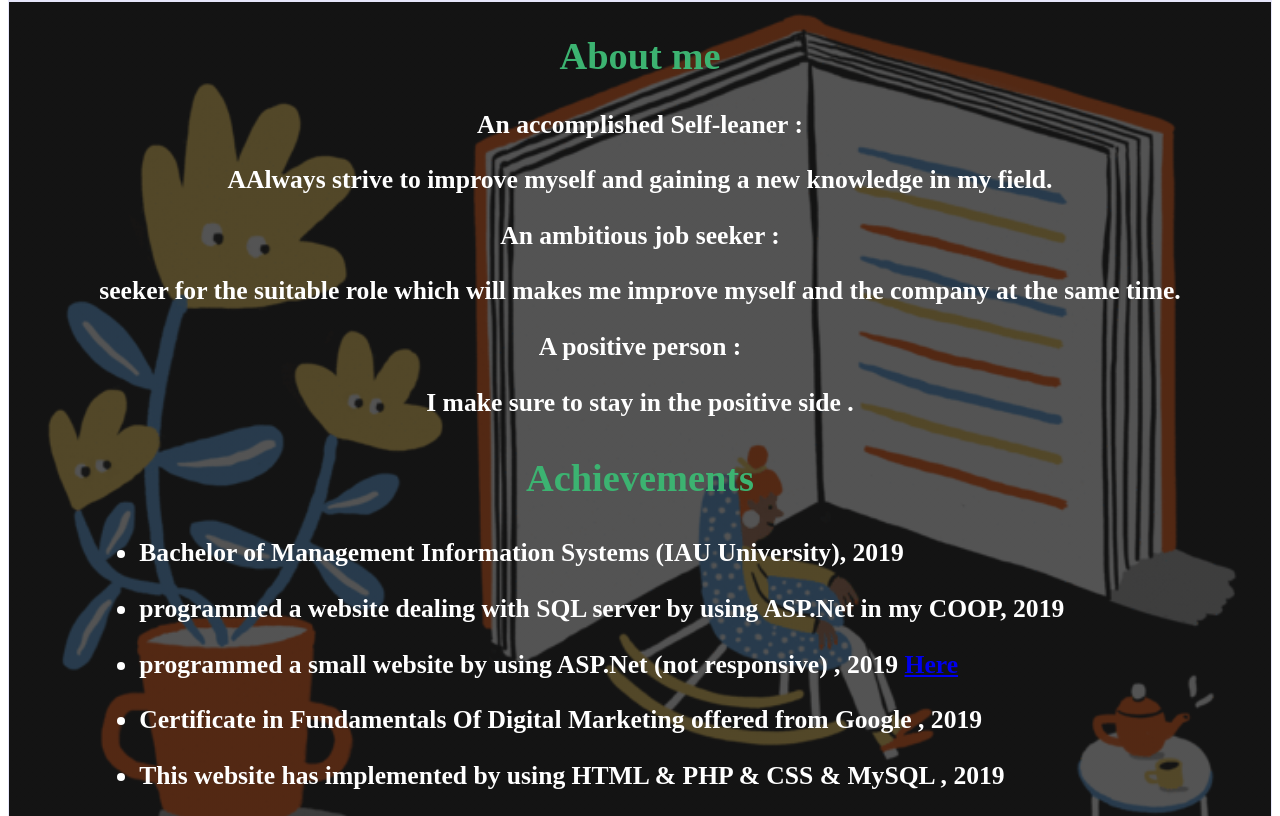
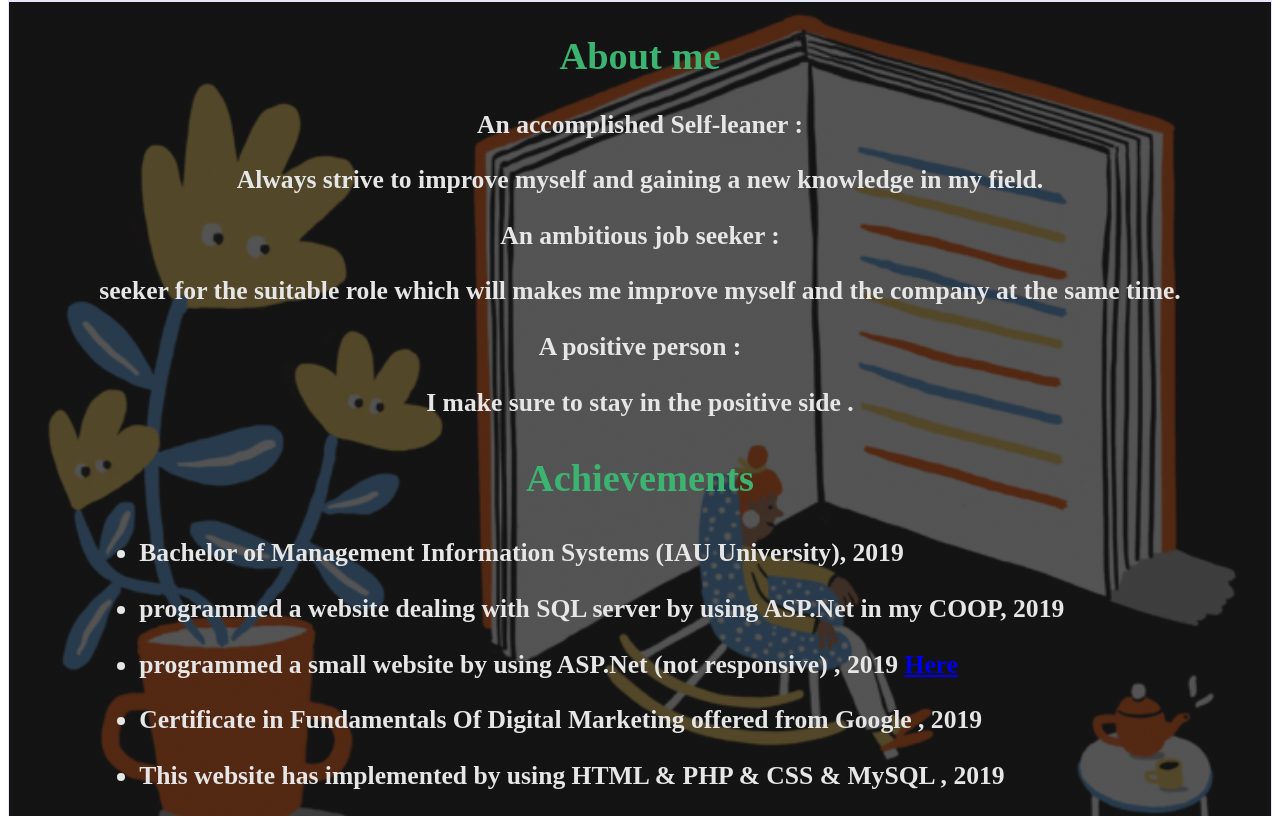
Before and after one commit to njoudbajandouh/PersonalWebSite, a PHP site: page / in a window 1280 px wide. Shown: the part 429-1245 px from the top of the page. Run offline with PHP 8.4, Linux system fonts and the light colour scheme; data that the repository does not hold is empty.

Commit message:
Update index.php

```diff
--- a/index.php
+++ b/index.php
@@ -60,15 +60,15 @@ else{
             <section id="about">
                 <div class="section-inner">
                     <b><h2 style="font-size:3vw ; color:MediumSeaGreen">About me</h2></b>
-                    <b><p style="font-size:2vw ; color:white">An accomplished Self-leaner :  </p></b>
-					     <b><p style="font-size:2vw ; color:white">AAlways strive to improve myself and gaining a new knowledge in my field.</p></b>
-						      <b><p style="font-size:2vw ; color:white">An ambitious job seeker : </p></b>
-							       <b><p style="font-size:2vw ; color:white">seeker for the suitable role which will makes me improve myself and the company at the same time. </p></b>
-								        <b><p style="font-size:2vw ; color:white ">A positive person :</p></b>
-										     <b><p style="font-size:2vw ; color:white ">I make sure to stay in the positive side .</p></b>
+                    <b><p style="font-size:2vw ; color:#e6e6e6">An accomplished Self-leaner :  </p></b>
+					     <b><p style="font-size:2vw ; color:#e6e6e6">Always strive to improve myself and gaining a new knowledge in my field.</p></b>
+						      <b><p style="font-size:2vw ; color:#e6e6e6">An ambitious job seeker : </p></b>
+							       <b><p style="font-size:2vw ; color:#e6e6e6">seeker for the suitable role which will makes me improve myself and the company at the same time. </p></b>
+								        <b><p style="font-size:2vw ; color:#e6e6e6 ">A positive person :</p></b>
+										     <b><p style="font-size:2vw ; color:#e6e6e6 ">I make sure to stay in the positive side .</p></b>
 
                     <b><h3 style="font-size:3vw ; color:MediumSeaGreen">Achievements</h3></b>
-                  <b>  <ul style="font-size:2vw ; color:white ; text-align:left">
+                  <b>  <ul style="font-size:2vw ; color:#e6e6e6 ; text-align:left">
                         <li>Bachelor of Management Information Systems (IAU University), 2019</li>
 						<p></p>
 
@@ -112,7 +112,7 @@ else{
 </td>
 
 </tr>
-<tr style="font-size:2vw ; color:white">
+<tr style="font-size:2vw ; color:#e6e6e6">
 
 <td>
 Fitness
@@ -141,8 +141,8 @@ Music
 
                     <h2 style="font-size:3vw ; color:MediumSeaGreen">You can find me on:</h2>
 
-							<div style="overflow-x:auto;">
-<b><table style="margin-center: 100px;">
+						<div style="overflow-x:auto;">
+<table style="margin-center: 100px;">
 <tr>
 
 <td>
@@ -152,18 +152,19 @@ Music
 </td>
 
 <td>
-<a href="https://www.linkedin.com/in/njoudbajandouh"><img src="imgs/linkedin.png" alt="LinkedIn" style="width:40% ; height:auto;"></a>
+<a href="https://github.com/njoudbajandouh"><img src="imgs/github-big-logo.png" alt="GitHub" style="width:40% ; height:auto;"></a>
+
 
 </td>
 
 <td>
-<a href="https://github.com/njoudbajandouh"><img src="imgs/github-big-logo.png" alt="LinkedIn" style="width:40% ; height:auto;"></a>
+<a href="https://www.linkedin.com/in/njoudbajandouh"><img src="imgs/linkedin.png" alt="LinkedIn" style="width:40% ; height:auto;"></a>
 </td>
 </tr>
-</table></b>
+</table>
 		</div>
-		 <center>
-		 <div class="container">
+		<center>
+ <div>
                     <h3 style="font-size:3vw ; color:MediumSeaGreen">Or leave me a Message:</h3>
 
 <center>
@@ -201,8 +202,10 @@ Music
 
 
 <?php
-$conn = mysql_connect("localhost", "root", "Judy1234");
+$conn = mysql_connect("localhost", "", "");
 $db = mysql_select_db("mydata", $conn);
+mysql_query("SET NAMES 'utf8'");
+mysql_query('SET CHARACTER SET utf8');
 
 if(isset($_POST['submit'])){
 $name = $_POST['name'];
@@ -235,13 +238,11 @@ mysql_close($conn);
 </tr>
 </table>
 </form>
-
+</center>
+</b>
 
 </div>
-</b>
-</center>
-</b>
-          </div>
+      </div>
             </section>
         </main>
        <b> <footer class="footer"  style="font-size:2vw ; color:LightSlateGray">
```
